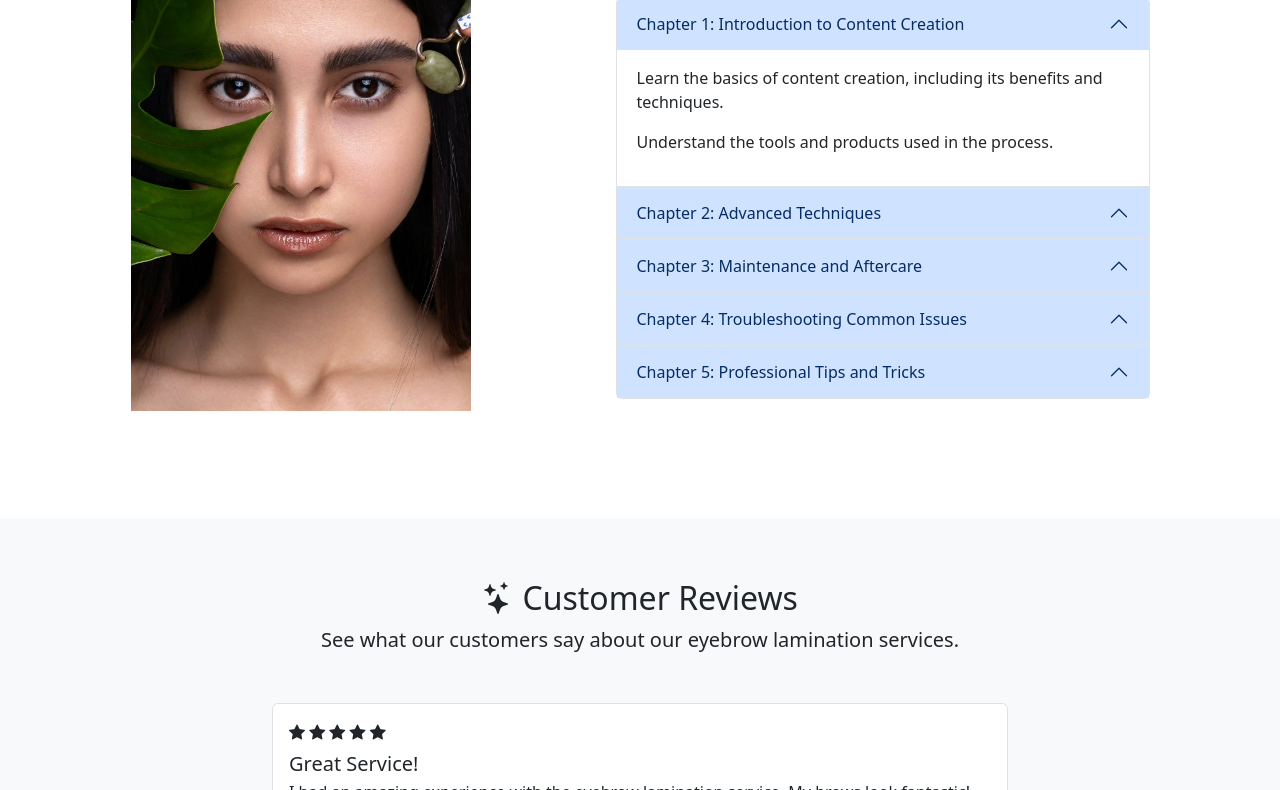
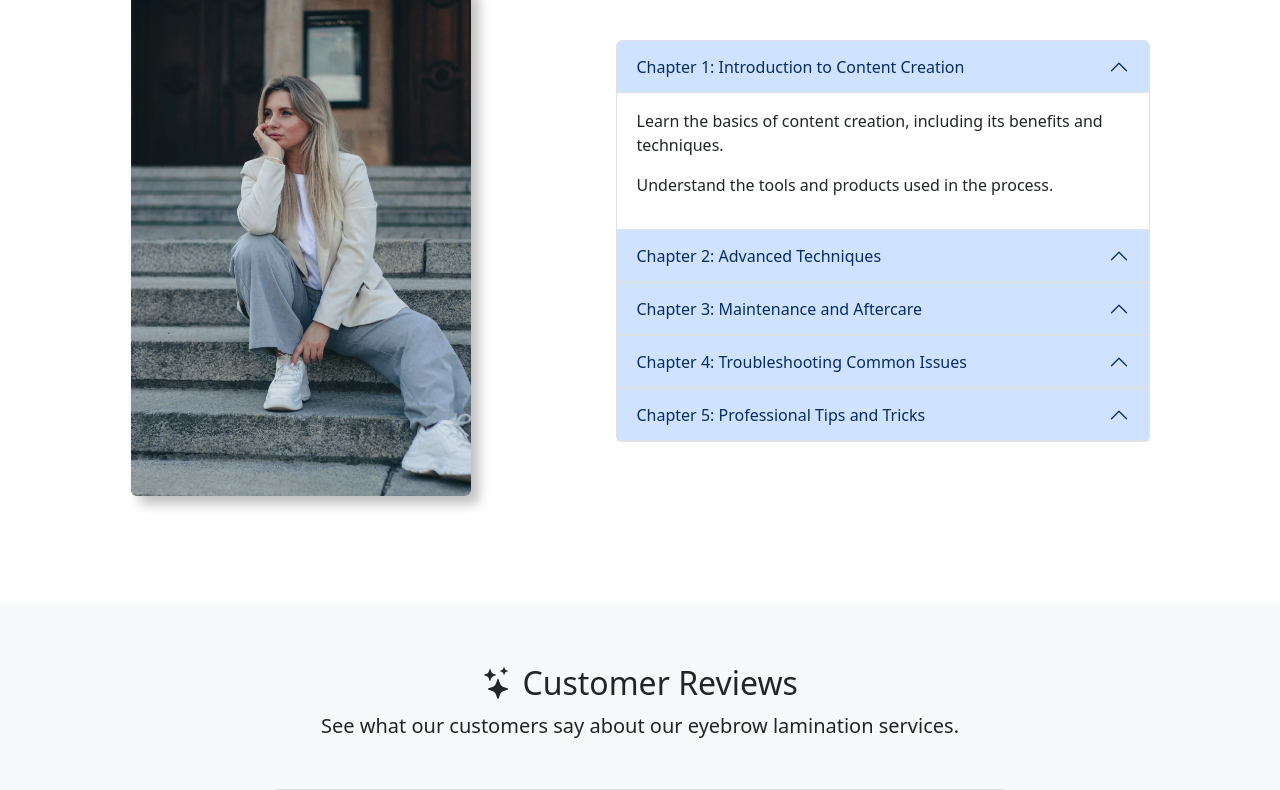
Before and after one commit to blackaslife/Content-Creator, a website: page index.html in a window 1280 px wide. Shown: the part 1898-2688 px from the top of the page. Drawn offline with nearby package versions, Linux system fonts and the light colour scheme.

Commit message:
change img about and add shadow

```diff
--- a/index.html
+++ b/index.html
@@ -11,6 +11,10 @@
         section {
             padding: 60px 0;
         }
+
+        .shadow-right-bottom {
+            box-shadow: 8px 8px 12px rgba(0, 0, 0, 0.25);
+    }
 
         .gallery-img {
             width: 100%;
@@ -81,7 +85,7 @@
                 <div class="col-md-5 text-center d-none d-md-block">
                     <!-- tooltip -->
                      <span class="tt" data-bs-placement="bottom" title="This is me!">
-                        <img class="img-fluid" src="assets/main.webp" alt="Content Creator Yana Provotorova">
+                        <img class="img-fluid rounded shadow-right-bottom" src="assets/main.webp" alt="Content Creator Yana Provotorova">
                     </span>
                 </div>
             </div>
@@ -328,7 +332,7 @@ assets/
             </div>
             <div class="row my-5 g-5 justify-content-around align-items-center">
                 <div class="col-6 col-lg-4">
-                    <img src="assets/accordion-img.webp" alt="Eyebrow Lamination" class="img-fluid">
+                    <img src="assets/about-img.webp" alt="Eyebrow Lamination" class="img-fluid rounded shadow-right-bottom">
                 </div>
                 <div class="col-lg-6">
 <!-- accordion -->
```
Also changed, not shown: assets/about-img.webp (added).
